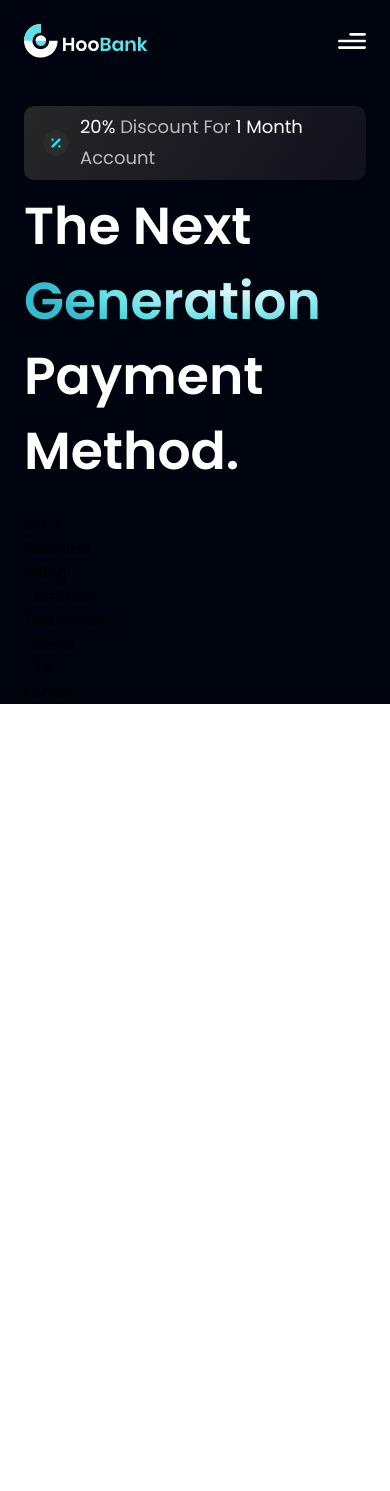
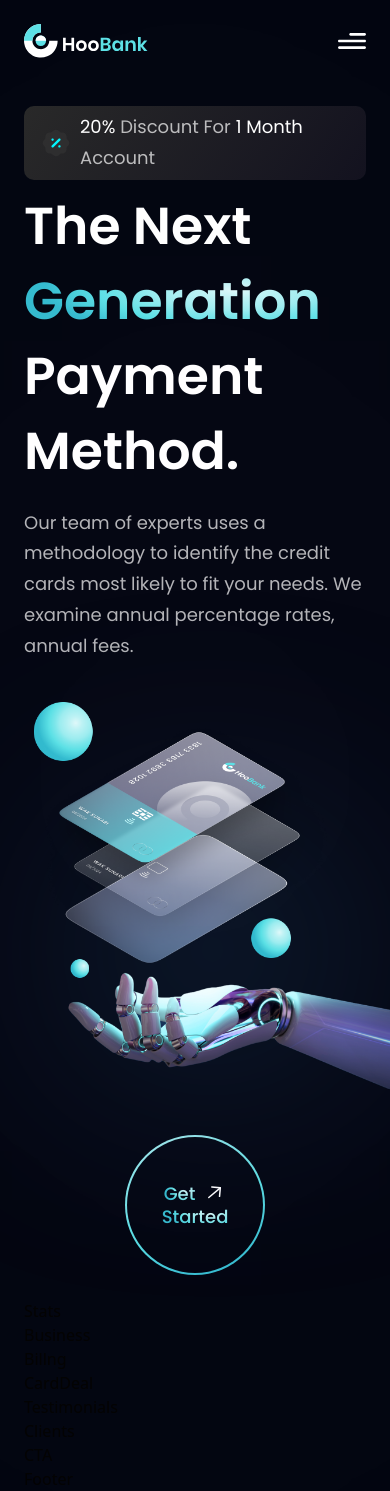
Before and after one commit to digimori/reacttailwind, a React (Vite) app in the folder reacttailwindcss/: page / in a window 390 px wide. Before the commit the page ends 844 px from the top, so only its background shows below. Built offline with nearby package versions, Linux system fonts and the light colour scheme.

Commit message:
style: Hero component completed - Changed position of GetStarted component on small screen

```diff
--- a/reacttailwindcss/src/components/Hero.jsx
+++ b/reacttailwindcss/src/components/Hero.jsx
@@ -19,12 +19,27 @@
         <div className='flex flex-row justify-between items-center w-full'>
           <h1 className='flex-1 font-poppins font-semibold ss:text-[72px] text-[52px] text-white ss:leading-[100px] leading-[75px]'>The Next <br className='sm:block hidden'/> {" "}
           <span className='text-gradient'>Generation</span>
-          {" "} Payment Method.</h1>
+          {" "}</h1>
           <div className='ss:flex hidden md:mr-4 mr-0'>
             <GetStarted />
-
           </div>
         </div>
+          <h1 className='font-poppins font-semibold ss:text-[68px] text-[52px] text-white ss:leading-[100px] leading-[75px] w-full'>
+            Payment Method.
+          </h1>
+      <p className={`${styles.paragraph} max-w-[470px] mt-5`}>Our team of experts uses a methodology to identify the credit cards most likely to fit your needs.
+                      We examine annual percentage rates, annual fees.</p>
+      </div>
+
+      <div className={`flex-1 flex ${styles.flexCenter} md:my-0 my-10 relative`}>
+        <img src={robot} alt="billing" className='w-[100%] h-[100%] relative z-[5]' />
+        <div className='absolute z-[0] w-[40%] h-[35%] top-0 pink__gradient' />
+        <div className='absolute z-[1] w-[80%] h-[80%] rounded-full bottom-40 white__gradient' />
+        <div className='absolute z-[0] w-[50%] h-[50%] right-20 bottom-20 blue__gradient' />
+      </div>
+
+      <div className={`ss:hidden ${styles.flexCenter}`}>
+        <GetStarted />
       </div>
 
     </section>
```
